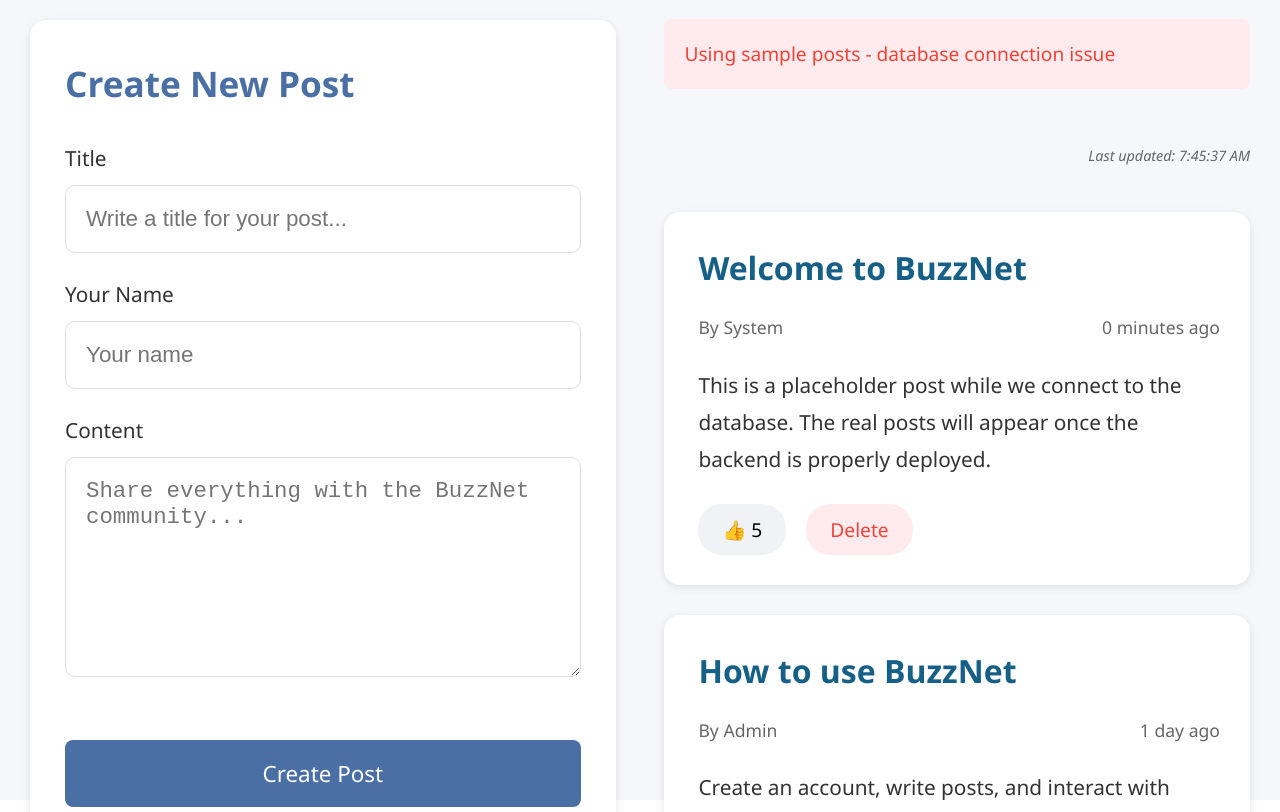
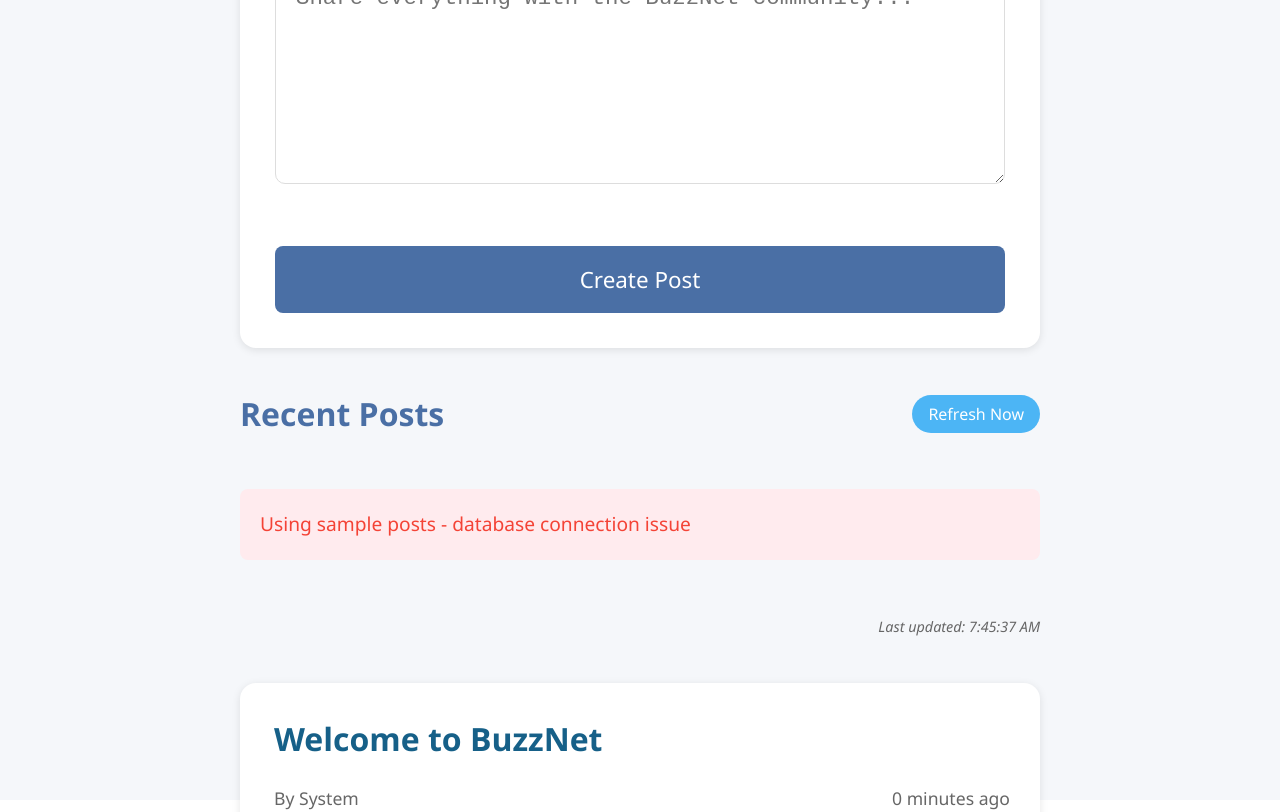
Before and after one commit to davidwong666/BuzzNet, a React (Vite) app in the folder frontend/: page / in a window 1280 px wide. Shown: the top 812 px of the page. Built offline with nearby package versions, Linux system fonts and the light colour scheme; no server answers.

Commit message:
Update App.css with responsive design improvements

```diff
--- a/frontend/src/App.css
+++ b/frontend/src/App.css
@@ -34,25 +34,27 @@ body {
 
 /* App Layout */
 .app-container {
-  max-width: 1600px;
+  max-width: 1400px;
   margin: 0 auto;
-  padding: 0;
+  padding: 0 20px;
   width: 100%;
   display: flex;
   flex-direction: column;
   align-items: center;
+  position: relative;
 }
 
 .app-header {
   text-align: center;
   margin-bottom: 40px;
-  padding: 25px 0 30px;
+  padding: 25px 20px 30px;
   width: 100%;
   background: linear-gradient(135deg, var(--primary-color), var(--secondary-color));
   color: white;
   box-shadow: 0 3px 15px rgba(0, 0, 0, 0.2);
   position: relative;
   overflow: hidden;
+  border-radius: 0 0 16px 16px;
 }
 
 .app-header::before {
@@ -98,22 +100,22 @@ body {
 
 .app-main {
   display: flex;
-  flex-direction: row;
-  justify-content: space-between;
-  align-items: flex-start;
-  gap: 50px;
+  flex-direction: column;
+  align-items: center;
   width: 100%;
-  padding: 0 20px;
+  max-width: 1000px;
+  margin: 0 auto;
+  gap: 40px;
 }
 
 .create-post-section {
-  width: 45%;
-  position: sticky;
-  top: 20px;
+  width: 100%;
+  position: relative;
+  top: auto;
 }
 
 .posts-section {
-  width: 55%;
+  width: 100%;
 }
 
 .app-footer {
@@ -135,6 +137,8 @@ body {
   width: 100%;
   margin-bottom: 0;
   transition: all 0.3s ease;
+  max-width: 800px;
+  margin: 0 auto;
 }
 
 .post-form-container:hover {
@@ -209,13 +213,16 @@ body {
   flex-direction: column;
   gap: 30px;
   width: 100%;
+  max-width: 800px;
+  margin: 0 auto;
 }
 
 .post-list-header {
   display: flex;
   justify-content: space-between;
   align-items: center;
-  margin-bottom: 15px;
+  margin-bottom: 20px;
+  width: 100%;
 }
 
 .post-list h2 {
@@ -262,6 +269,7 @@ body {
   box-shadow: var(--card-shadow);
   transition: all 0.3s ease;
   border-left: 4px solid transparent;
+  width: 100%;
 }
 
 .post-item:hover {
@@ -438,32 +446,17 @@ body {
 @media (max-width: 1280px) {
   .app-container {
     max-width: 100%;
-    padding: 0 10px;
+    padding: 0 15px;
   }
 
   .app-main {
-    gap: 30px;
-  }
-
-  .create-post-section,
-  .posts-section {
-    width: 48%;
+    max-width: 900px;
   }
 }
 
 @media (max-width: 992px) {
   .app-main {
-    flex-direction: column;
-  }
-
-  .create-post-section,
-  .posts-section {
-    width: 100%;
-  }
-
-  .create-post-section {
-    position: static;
-    margin-bottom: 40px;
+    gap: 30px;
   }
 
   .app-header h1 {
@@ -480,6 +473,14 @@ body {
 }
 
 @media (max-width: 576px) {
+  .app-container {
+    padding: 0 10px;
+  }
+
+  .app-header {
+    padding: 20px 15px 25px;
+  }
+
   .app-header h1 {
     font-size: 3rem;
   }
@@ -501,4 +502,8 @@ body {
   .post-content {
     font-size: 1.1rem;
   }
+
+  .app-main {
+    gap: 25px;
+  }
 }
```
